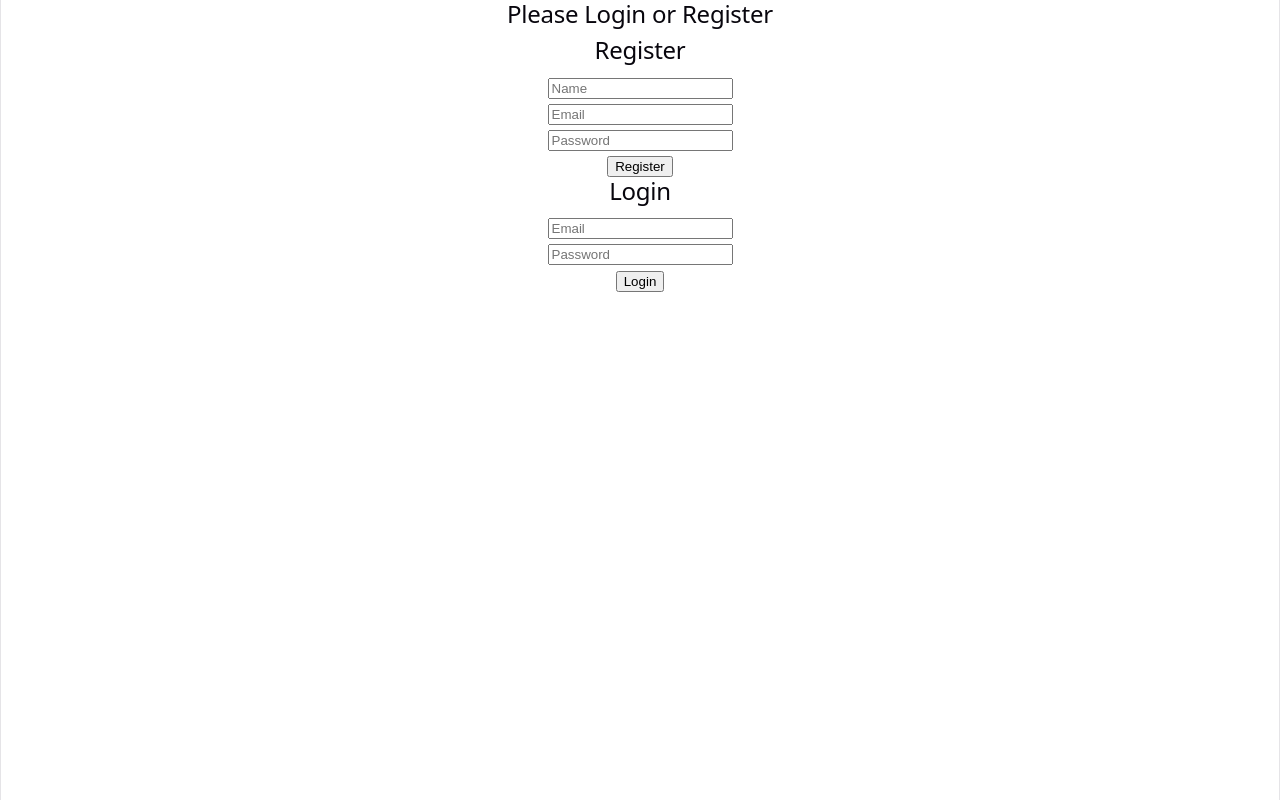
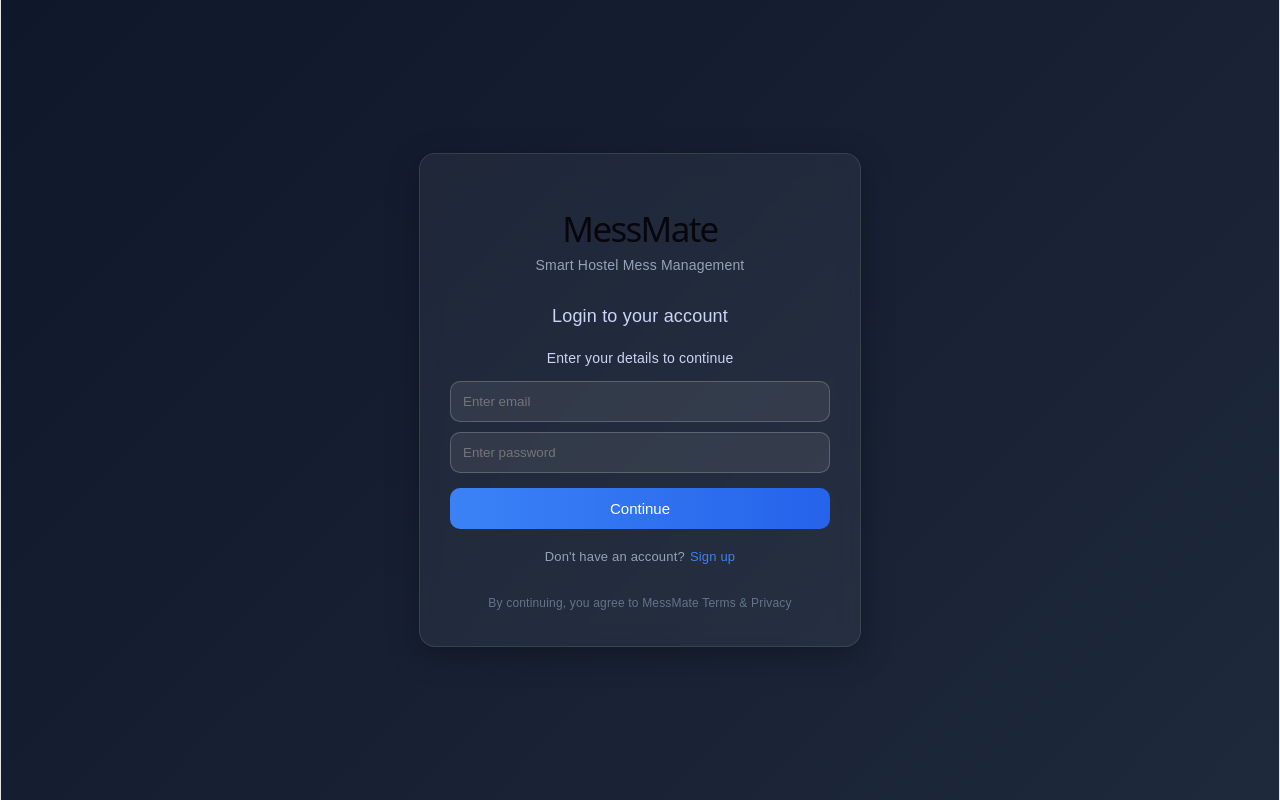
Before and after one commit to PeehuBagde/MessMate, a React app in the folder frontend/: page / in a window 1280 px wide. Built offline with nearby package versions, Linux system fonts and the light colour scheme; the HTML template or start-up script is replaced by a standard one.

Commit message:
Added MessMate landing page with login UI

```diff
--- a/frontend/src/App.jsx
+++ b/frontend/src/App.jsx
@@ -4,6 +4,7 @@ import Login from "./pages/Login";
 import Dashboard from "./pages/Dashboard";
 import { jwtDecode } from "jwt-decode";
 import AdminPanel from "./pages/AdminPanel";
+import Landing from "./pages/Landing";
 
 function App() {
   const [isLoggedIn, setIsLoggedIn] = useState(false);
@@ -29,11 +30,7 @@ function App() {
   return (
     <div>
       {!isLoggedIn ? (
-        <>
-          <h2>Please Login or Register</h2>
-          <Register />
-          <Login />
-        </>
+        <Landing />
       ) : (
         <>
           <button onClick={handleLogout}>Logout</button>
--- /dev/null
+++ b/frontend/src/pages/Landing.jsx
@@ -0,0 +1,165 @@
+import React, { useState } from "react";
+import axios from "axios";
+
+function Landing() {
+    const [email, setEmail] = useState("");
+    const [password, setPassword] = useState("");
+    const [isSignup, setIsSignup] = useState(false);
+
+    const handleLogin = async () => {
+        try {
+            const res = await axios.post(
+                "http://localhost:5000/api/auth/login",
+                { email, password }
+            );
+            localStorage.setItem("token", res.data.token);
+            window.location.reload();
+        } catch (err) {
+            alert("Invalid credentials");
+        }
+    };
+
+    const handleSignup = async () => {
+        try {
+            await axios.post(
+                "http://localhost:5000/api/auth/register",
+                { email, password }
+            );
+            alert("Signup successful! Please login.");
+            setIsSignup(false);
+        } catch (err) {
+            alert("Signup failed");
+        }
+    };
+
+  return (
+    <div
+      style={{
+        height: "100vh",
+        width: "100%",
+        display: "flex",
+        justifyContent: "center",
+        alignItems: "center",
+        background: "linear-gradient(135deg, #0f172a, #1e293b)",
+        fontFamily: "sans-serif",
+      }}
+    >
+      <div
+        style={{
+          width: "90%",
+          maxWidth: "380px",
+          padding: "30px",
+          borderRadius: "16px",
+          background: "rgba(255,255,255,0.05)",
+          backdropFilter: "blur(10px)",
+          border: "1px solid rgba(255,255,255,0.1)",
+          boxShadow: "0 8px 32px rgba(0,0,0,0.3)",
+          textAlign: "center",
+          color: "white",
+        }}
+      >
+        {/* LOGO */}
+        <h1 style={{ fontSize: "35px", marginBottom: "10px" }}>
+           MessMate
+        </h1>
+
+        <p style={{ fontSize: "14px", color: "#94a3b8", marginBottom: "25px" }}>
+          Smart Hostel Mess Management
+        </p>
+
+        <p style={{ marginBottom: "15px", color: "#cbd5f5" }}>
+            {isSignup ? "Create your account" : "Login to your account"}
+        </p>
+
+        <p style={{ marginBottom: "10px", fontSize: "14px", color: "#cbd5f5" }}>
+          Enter your details to continue
+        </p>
+
+        {/* EMAIL INPUT */}
+        <input
+        type="email"
+        placeholder="Enter email"
+        value={email}
+        onChange={(e) => setEmail(e.target.value)}
+        style={{
+            width: "100%",
+            boxSizing: "border-box",
+            padding: "12px",
+            borderRadius: "10px",
+            border: "1px solid rgba(255,255,255,0.2)",
+            background: "rgba(255,255,255,0.08)",
+            color: "white",
+            outline: "none",
+            marginBottom: "10px",
+        }}
+        />
+
+        {/* PASSWORD INPUT */}
+        <input
+        type="password"
+        placeholder="Enter password"
+        value={password}
+        onChange={(e) => setPassword(e.target.value)}
+        style={{
+            width: "100%",
+            boxSizing: "border-box",
+            padding: "12px",
+            borderRadius: "10px",
+            border: "1px solid rgba(255,255,255,0.2)",
+            background: "rgba(255,255,255,0.08)",
+            color: "white",
+            outline: "none",
+            marginBottom: "15px",
+        }}
+        />
+
+        {/* LOGIN BUTTON */}
+        <button
+        style={{
+            width: "100%",
+            padding: "12px",
+            borderRadius: "10px",
+            border: "none",
+            background: "linear-gradient(to right, #3b82f6, #2563eb)",
+            color: "white",
+            fontSize: "15px",
+            cursor: "pointer",
+            transition: "0.3s",
+        }}
+        onMouseOver={(e) => (e.target.style.opacity = "0.9")}
+        onMouseOut={(e) => (e.target.style.opacity = "1")}
+        onClick={isSignup ? handleSignup : handleLogin}
+        >
+        Continue
+        </button>
+
+        <p style={{ marginTop: "15px", fontSize: "13px", color: "#94a3b8" }}>
+            {isSignup ? "Already have an account?" : "Don't have an account?"}
+            <span
+            style={{
+                color: "#3b82f6",
+                cursor: "pointer",
+                marginLeft: "5px",
+            }}
+            onClick={() => setIsSignup(!isSignup)}
+            >
+            {isSignup ? "Login" : "Sign up"}
+            </span>
+            </p>
+
+        {/* FOOTER TEXT */}
+        <p
+          style={{
+            marginTop: "20px",
+            fontSize: "12px",
+            color: "#64748b",
+          }}
+        >
+          By continuing, you agree to MessMate Terms & Privacy
+        </p>
+      </div>
+    </div>
+  );
+}
+
+export default Landing;
```
